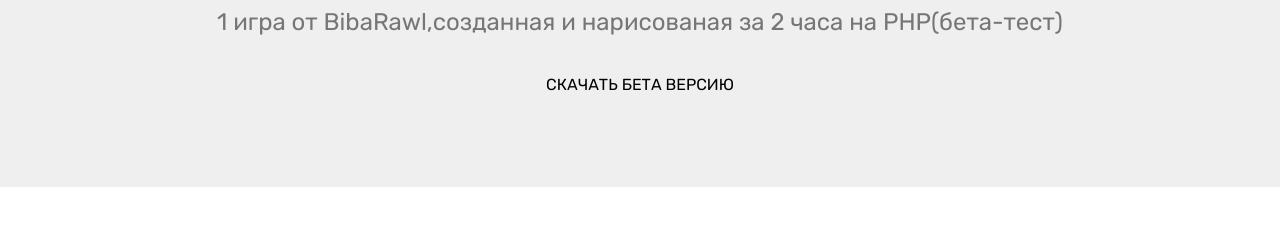
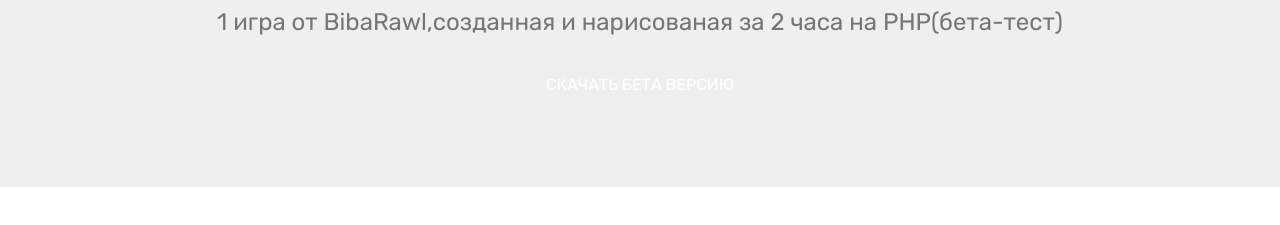
Before and after one commit to BibaBrawl/BibaBrawl.github.io, a plain HTML site: page page1.html in a window 1280 px wide. Shown: the part 193-418 px from the top of the page. Drawn offline with Linux system fonts and the light colour scheme.

Commit message:
Update page1.html

```diff
--- a/page1.html
+++ b/page1.html
@@ -64,7 +64,7 @@
                 <h1 class="mbr-section-title mbr-bold pb-3 mbr-fonts-style display-1">nvuti</h1>
 
                 <p class="mbr-text pb-3 mbr-fonts-style display-5">1 игра от BibaRawl,созданная и нарисованая за 2 часа на PHP(бета-тест)</p>
-                <a href="nvutiSetup.exe" download="" style="color: black">
+                <a href="nvutiSetup.exe" download="" style="style.css">
                 <span><span>
                 <span><span>
                 <span><span>
```
